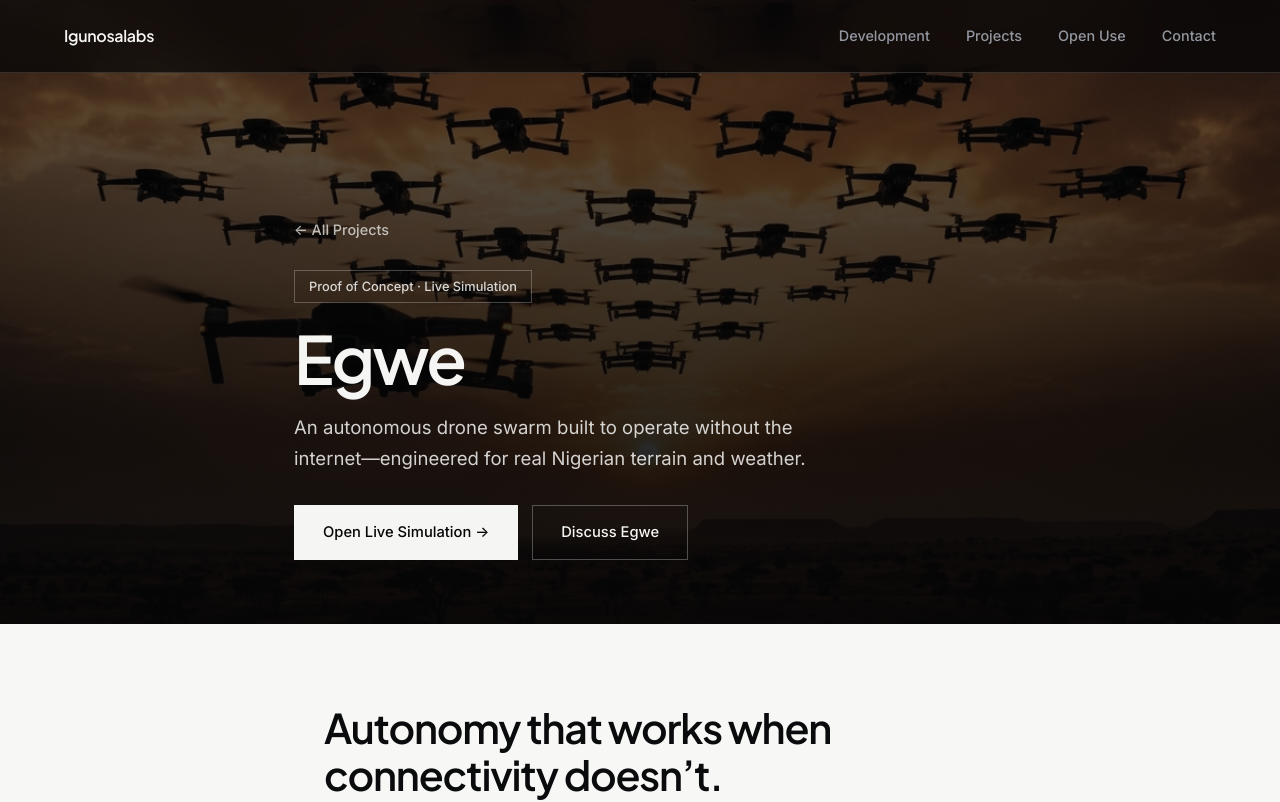
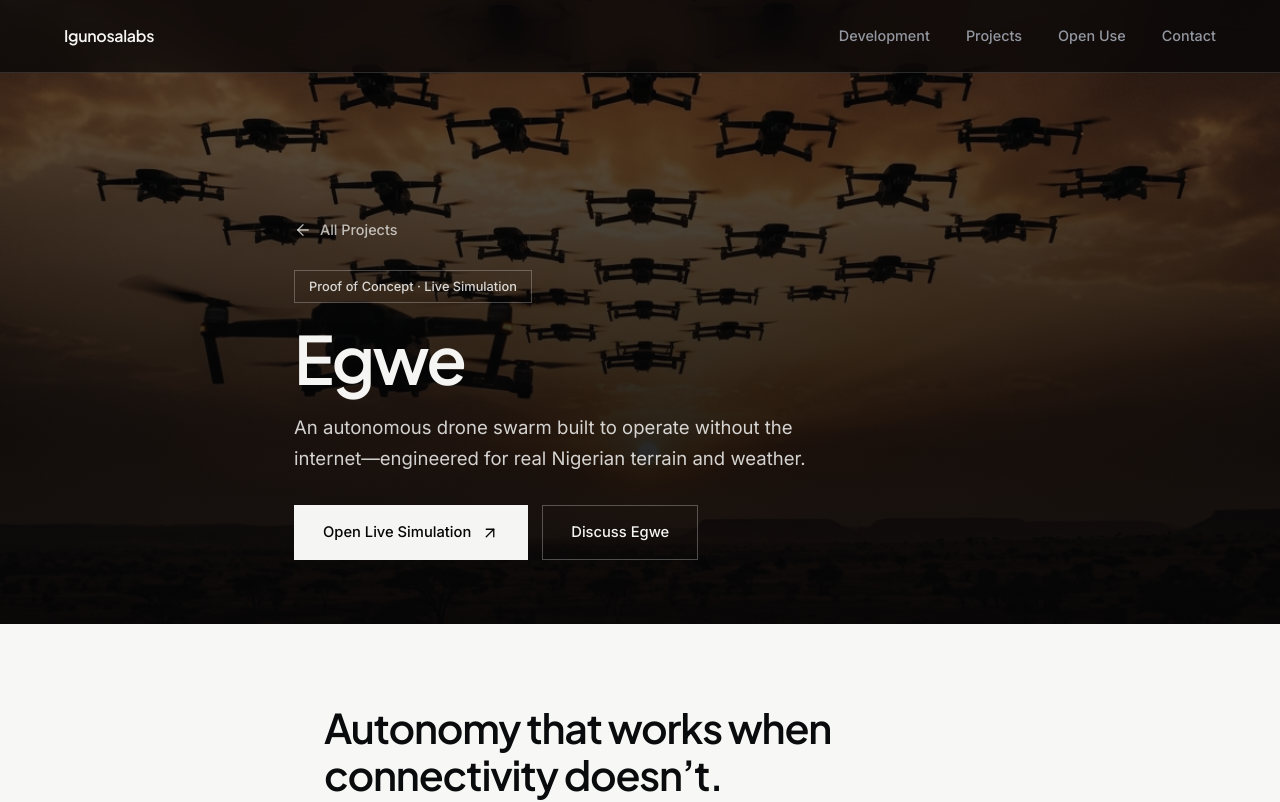
Before and after one commit to patrickaigbogun/igunosalabs, a plain HTML site: page public/projects/egwe.html in a window 1280 px wide. Shown: the top 802 px of the page. Drawn offline with Linux system fonts and the light colour scheme.

Commit message:
Replace all Unicode/entity arrows with crisp SVG icons

```diff
--- a/public/projects/egwe.html
+++ b/public/projects/egwe.html
@@ -27,14 +27,14 @@
     <section class="project-hero">
       <img src="/assets/project-egwe.jpg" alt="Egwe autonomous drone swarm" />
       <div class="container project-hero-inner">
-        <a href="/#projects" class="back-link">&larr; All Projects</a>
+        <a href="/#projects" class="back-link"><svg class="icon-svg" viewBox="0 0 24 24" aria-hidden="true"><path d="M19 12H5"/><path d="m12 19-7-7 7-7"/></svg> All Projects</a>
         <div><span class="stage-pill">Proof of Concept &middot; Live Simulation</span></div>
         <h1 class="display-h2" style="margin-bottom: 18px;">Egwe</h1>
         <p class="lead-copy" style="color: rgba(245, 245, 243, 0.85); margin-bottom: 32px;">
           An autonomous drone swarm built to operate without the internet—engineered for real Nigerian terrain and weather.
         </p>
         <div class="hero-actions">
-          <a href="https://egwe.dexx.systems" target="_blank" rel="noopener noreferrer" class="btn btn-white">Open Live Simulation &rarr;</a>
+          <a href="https://egwe.dexx.systems" target="_blank" rel="noopener noreferrer" class="btn btn-white">Open Live Simulation <svg class="icon-svg" viewBox="0 0 24 24" aria-hidden="true"><path d="M7 17 17 7"/><path d="M7 7h10v10"/></svg></a>
           <a href="#contact" class="btn btn-outline-light">Discuss Egwe</a>
         </div>
       </div>
--- a/public/styles.css
+++ b/public/styles.css
@@ -284,13 +284,24 @@ header {
   flex-shrink: 0;
 }
 
+.icon-svg {
+  width: 18px;
+  height: 18px;
+  display: inline-block;
+  flex-shrink: 0;
+  fill: none;
+  stroke: currentColor;
+  stroke-width: 1.75;
+  stroke-linecap: round;
+  stroke-linejoin: round;
+}
+
 .icon-btn {
   width: 48px;
   height: 48px;
   background: transparent;
   border: 1px solid rgba(255, 255, 255, 0.22);
   color: var(--text-light);
-  font-size: 1.15rem;
   display: inline-flex;
   align-items: center;
   justify-content: center;
```
Also changed, not shown: public/index.html (+10 -6 lines), public/projects/ax.html (+1 -1 lines), public/projects/harat.html (+1 -1 lines), public/projects/unose.html (+1 -1 lines).
